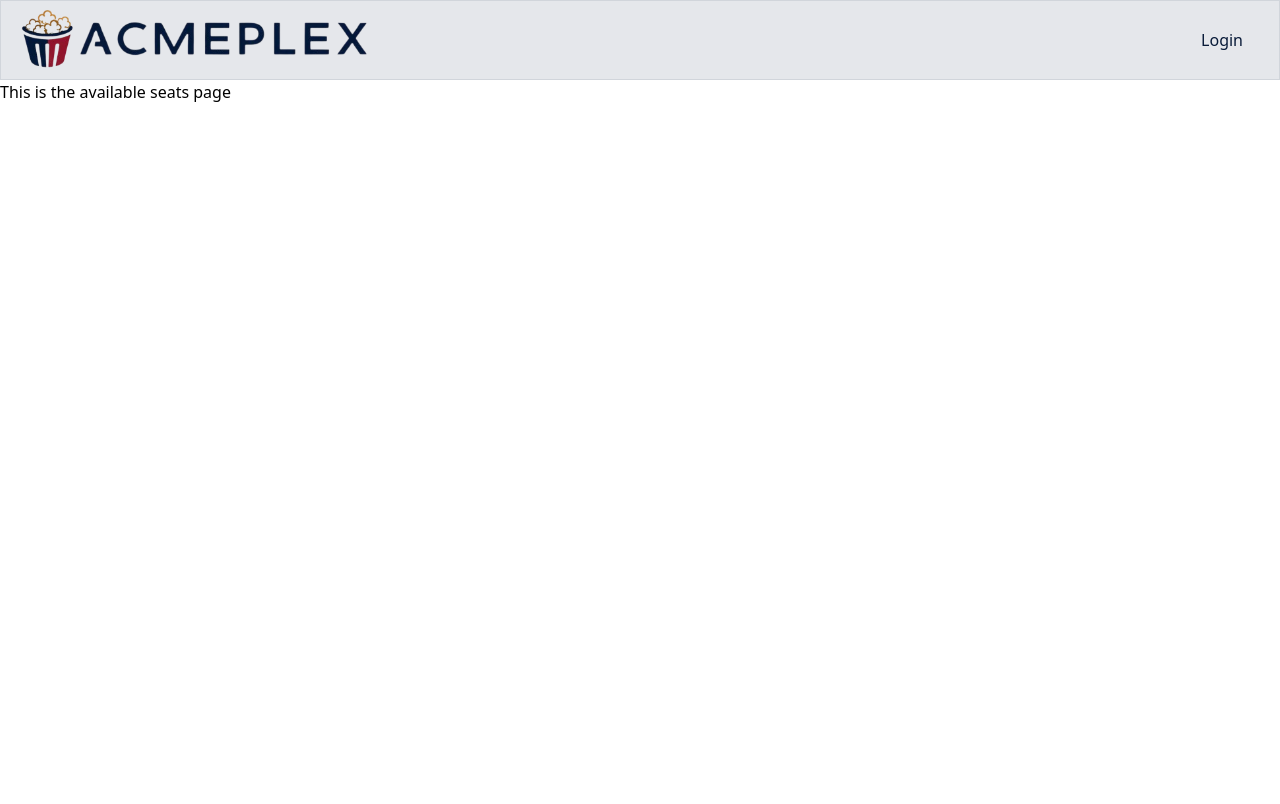
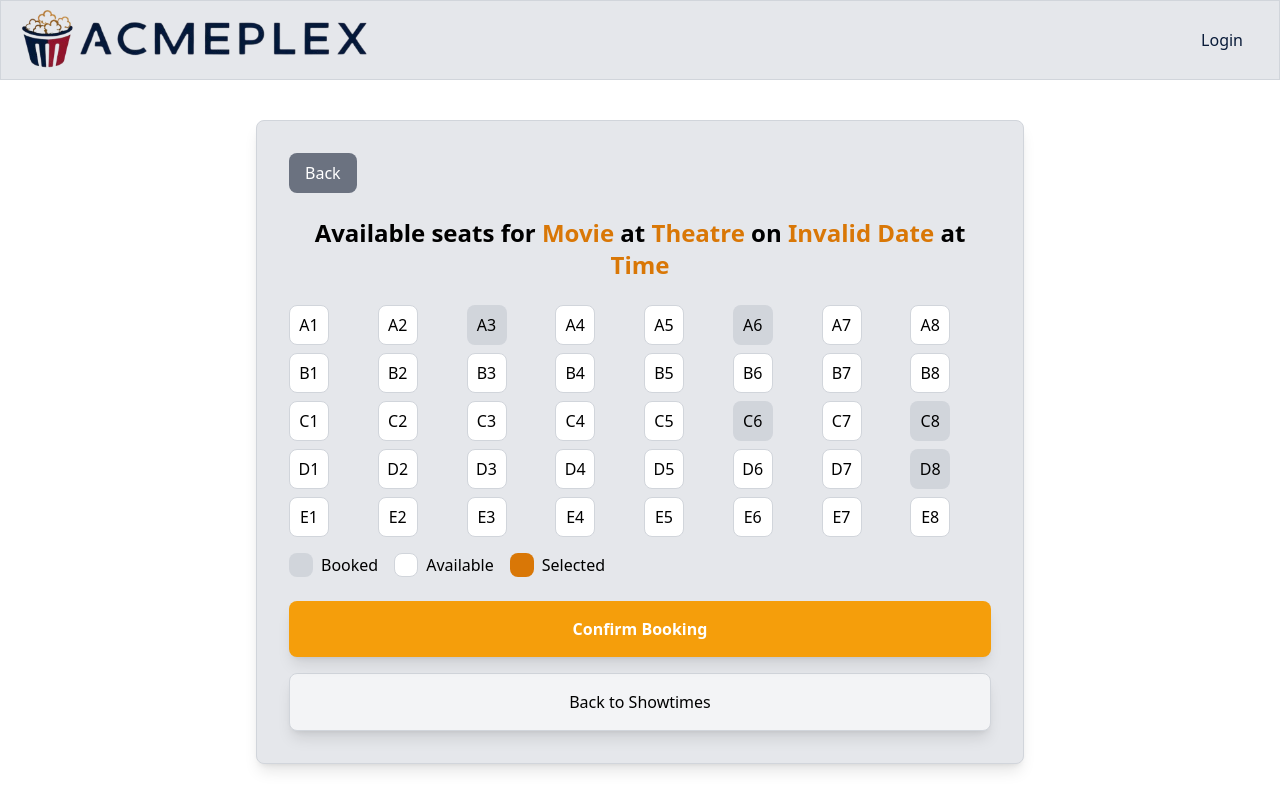
Before and after one commit to ensf-614-group11/frontend, a React (Vite) app in the folder AcmePlex/: page /AvailableSeats in a window 1280 px wide. Built offline with nearby package versions, Linux system fonts and the light colour scheme.

Commit message:
Added available seats and payment page

```diff
--- a/AcmePlex/src/App.jsx
+++ b/AcmePlex/src/App.jsx
@@ -5,6 +5,7 @@ import CancelTickets from "./pages/CancelTickets";
 import Showtimes from "./pages/Showtimes";
 import AvailableSeats from "./pages/AvailableSeats"
 import Payment from "./pages/Payment";
+import Confirmation from "./pages/Confirmation";
 
 function App() {
 
@@ -15,6 +16,7 @@ function App() {
       <Route path="/Showtimes" element={<Showtimes />} />
       <Route path="/AvailableSeats" element={<AvailableSeats />} />
       <Route path="/Payment" element={<Payment />} />
+      <Route path="/Confirmation" element={<Confirmation />} />
       <Route path="/CancelTickets" element={<CancelTickets />} />
     </Routes>
   )
--- /dev/null
+++ b/AcmePlex/src/components/AvailableSeatsPage.jsx
@@ -0,0 +1,117 @@
+import { useState } from "react";
+import { useLocation, Link } from "react-router-dom";
+import ContainerMain from "./ContainerMain";
+
+function AvailableSeatsPage() {
+  const { state } = useLocation();
+  const { showtime } = state || {}
+  const [selectedSeats, setSelectedSeats] = useState([]);
+
+  // Mock data for seat availability (to be replaced with API call)
+  const mockSeats = Array.from({length: 5}, (_, row) =>
+    Array.from({length: 8}, (_, col) => ({
+        id: `${String.fromCharCode(65 + row)}${col + 1}`,
+        isBooked: Math.random() < 0.2 // randomly mark some seats as booked
+    })))
+  const mockTicketPrice = 15;
+
+  // Toggle seat selection
+  const toggleSeatSelection = (seatID) => {
+    setSelectedSeats((prev) =>
+      prev.includes(seatID) ? prev.filter((id) => id !== seatID) : [...prev, seatID]);
+  }
+
+  const formatDateLong = (dateString) => {
+    if(!dateString) return "Invalid Date";
+    const date = new Date(dateString);
+    return new Intl.DateTimeFormat('en-US', {
+      month: 'long',
+      day: 'numeric',
+      year: 'numeric',
+    }).format(date)
+  }
+
+  return (
+    <ContainerMain>
+      <div className="space-y-6">
+        <Link
+          to="/Showtimes"
+          className="inline-block px-4 py-2 text-white bg-neutral-500 rounded-lg hover:bg-acmeYellow"
+        >
+          Back
+        </Link>
+        <h2 className="text-2xl font-bold text-center">
+          Available seats for{" "}
+          <span className="text-acmeYellow-dark">{showtime?.movie || "Movie"}</span> at{" "}
+          <span className="text-acmeYellow-dark">{showtime?.theatre || "Theatre"}</span> on{" "}
+          <span className="text-acmeYellow-dark">{formatDateLong(showtime?.date) || "Date"}</span> at{" "}
+          <span className="text-acmeYellow-dark">{showtime?.time || "Time"}</span>
+        </h2>
+        <div className="space-y-4">
+          {/* Seat Selection Grid */}
+          <div className="grid grid-cols-8 gap-2">
+            {mockSeats.flat().map((seat) => (
+              <button
+                key={seat.id}
+                className={`w-10 h-10 text-center rounded-lg ${
+                  seat.isBooked
+                    ? "bg-gray-300 cursor-not-allowed"
+                    : selectedSeats.includes(seat.id)
+                    ? "bg-acmeYellow-dark text-white"
+                    : "bg-white border border-neutral-300 hover:bg-acmeYellowlight"
+                }`}
+                onClick={() => !seat.isBooked && toggleSeatSelection(seat.id)}
+                disabled={seat.isBooked}
+              >
+                {seat.id}
+              </button>
+            ))}
+          </div>
+          {/* Legend */}
+          <div className="flex space-x-4">
+            <span className="flex items-center">
+              <div className="w-6 h-6 bg-gray-300 rounded-lg mr-2"></div>Booked
+            </span>
+            <span className="flex items-center">
+              <div className="w-6 h-6 bg-white border border-neutral-300 rounded-lg mr-2"></div>Available
+            </span>
+            <span className="flex items-center">
+              <div className="w-6 h-6 bg-acmeYellow-dark text-white rounded-lg mr-2"></div>Selected
+            </span>
+          </div>
+        </div>
+
+        {/* Selected Seats Summary */}
+        {selectedSeats.length > 0 && (
+          <div>
+            <h3 className="text-xl font-semibold">Selected Seats:</h3>
+            <p>{selectedSeats.join(", ")}</p>
+          </div>
+        )}
+
+        {/* Action Buttons */}
+        <div className="space-y-4">
+          <Link
+            to="/Payment"
+            state={{selectedSeats, ticketPrice: mockTicketPrice}}
+          >
+            <button
+              className="w-full p-4 bg-acmeYellow text-white rounded-lg font-bold shadow-lg hover:bg-acmeYellow-dark"
+              disabled={selectedSeats.length === 0}
+            >
+              Confirm Booking
+            </button>
+          </Link>
+          <Link
+            to="/Showtimes"
+            className="block text-center p-4 bg-gray-100 border border-gray-300 rounded-lg shadow-lg hover:bg-gray-200"
+          >
+            Back to Showtimes
+          </Link>
+        </div>
+      </div>
+    </ContainerMain>
+  )
+}
+
+export default AvailableSeatsPage;
--- /dev/null
+++ b/AcmePlex/src/components/PaymentPage.jsx
@@ -0,0 +1,101 @@
+import { useState } from "react";
+import { useLocation, useNavigate, Link } from "react-router-dom";
+import ContainerMain from "./ContainerMain";
+
+function PaymentPage() {
+  const { state } = useLocation();
+  const { selectedSeats, ticketPrice } = state || {};
+  const totalCost = (selectedSeats?.length || 0) * (ticketPrice || 0);
+
+  const [formData, setFormData] = useState({
+    firstName: "",
+    lastName: "",
+    email: "",
+    creditCard: "",
+    creditID: "",
+  });
+
+  const navigate = useNavigate();
+
+  const handleChange = (e) => {
+    const { name, value } = e.target;
+    setFormData((prev) => ({ ...prev, [name]: value}));
+  };
+
+  const handleConfirmPayment = () => {
+    // Placeholder for payment handling logic
+    console.log("Payment Details Submitted: ", formData, totalCost);
+    navigate("/Confirmation", { state: {totalCost, selectedSeats}});
+  };
+
+  return (
+    <ContainerMain>
+      <div className="container mx-auto p-6">
+        <Link
+          to="/AvailableSeats"
+          className="inline-block px-4 py-2 text-white bg-neutral-500 rounded-lg hover:bg-acmeYellow mb-5"
+        >
+          Back
+        </Link>
+        <h1 className="text-2xl font-bold mb-4">Payment Information</h1>
+        <form className="space-y-4">
+          <div className="grid grid-cols-2 gap-4">
+            <input
+              type="text"
+              name="firstName"
+              placeholder="First Name"
+              value={formData.firstName}
+              onChange={handleChange}
+              className="p-2 border rounded-lg"
+            />
+            <input
+              type="text"
+              name="lastName"
+              placeholder="Last Name"
+              value={formData.lastName}
+              onChange={handleChange}
+              className="p-2 border rounded-lg"
+            />
+          </div>
+          <input
+            type="email"
+            name="email"
+            placeholder="Email Address"
+            value={formData.email}
+            onChange={handleChange}
+            className="w-full p-2 border rounded-lg"
+          />
+          <input
+          type="text"
+          name="creditCard"
+          placeholder="Credit Card Number"
+          value={formData.creditCard}
+          onChange={handleChange}
+          className="w-full p-2 border rounded-lg"
+          />
+          <input
+            type="text"
+            name="creditID"
+            placeholder="Credit ID (optional)"
+            value={formData.creditID}
+            onChange={handleChange}
+            className="w-full p-2 border rounded-lg"
+          />
+          <div className="text-lg font-semibold">
+            Total Cost: ${totalCost.toFixed(2)}
+          </div>
+          <button
+            type="button"
+            className="w-full p-4 bg-acmeYellow text-white rounded-lg font-bold shadow-lg hover:bg-acmeYellow-dark"
+            onClick={handleConfirmPayment}
+          >
+            Confirm Payment
+          </button>
+        </form>
+      </div>
+    </ContainerMain>
+
+  )
+}
+
+export default PaymentPage;
--- a/AcmePlex/src/components/ShowtimesPage.jsx
+++ b/AcmePlex/src/components/ShowtimesPage.jsx
@@ -25,15 +25,16 @@ function ShowtimesPage() {
   ];
 
   const mockTheatres = [
+    { value: "", label: "Any Theatre"},
     { value: "theatre1", label: "Theatre 1" },
     { value: "theatre2", label: "Theatre 2" },
     { value: "theatre3", label: "Theatre 3" },
   ];
 
   const mockShowtimes = [
-    { movie: "movie1", theatre: "theatre1", date: "2024-11-13", time: "2:00 PM" },
-    { movie: "movie1", theatre: "theatre1", date: "2024-11-13", time: "5:00 PM" },
-    { movie: "movie2", theatre: "theatre1", date: "2024-11-13", time: "3:00 PM" },
+    { movie: "movie1", theatre: "theatre1", date: "2024-11-14", time: "2:00 PM" },
+    { movie: "movie1", theatre: "theatre1", date: "2024-11-14", time: "5:00 PM" },
+    { movie: "movie2", theatre: "theatre1", date: "2024-11-14", time: "3:00 PM" },
     // Add more mock showtimes as needed
   ];
 
@@ -76,8 +77,28 @@ function ShowtimesPage() {
   // Helper to find label for selected value
   const getLabel = (options, value) => options.find((option) => option.value === value)?.label || "Select an option";
 
+  const formatDateLong = (date) => {
+    return new Intl.DateTimeFormat('en-US', {
+      month: 'long',
+      day: 'numeric',
+      year: 'numeric',
+    }).format(date)
+  }
+
   return(
     <ContainerMain>
+      <div className="space-y-1">
+        <Link
+          to="/"
+          className="inline-block px-4 py-2 text-white bg-neutral-500 rounded-lg hover:bg-acmeYellow"
+        >
+          Back
+        </Link>
+        <div className="text-center border-b pb-4 mb-6">
+          <h1 className="text-3xl font-extrabold text-acmeYellow-dark">Showtimes</h1>
+          <p className="text-lg text-neutral-600 mt-0">Select a date, movie, or theatre to filter results:</p>
+        </div>
+      </div>
       <div className="space-y-6">
         <div>
           <label htmlFor="date-selector" className="block text-neutral-700">Select Date</label>
@@ -113,13 +134,16 @@ function ShowtimesPage() {
         </div>
 
         <div>
-          <h3 className="text-xl font-semibold">Here are the showtimes available for {selectedDate.toLocaleDateString()} at {getLabel(theatres, selectedTheatreState)}:</h3>
+          <h3 className="text-xl font-semibold">
+            Here are the showtimes available for {formatDateLong(selectedDate)} at {getLabel(theatres, selectedTheatreState)}:
+          </h3>
           <ul className="space-y-2 mt-4">
             {showtimes.length > 0 ? (
               showtimes.map((showtime, index) => (
                 <Link
                   key={index}
                   to={'/AvailableSeats'}
+                  state={{showtime}}
                   className="block p-4 bg-white border rounded-lg shadow-lg hover:bg-acmeBlue-lighter"
                 >
                   <div className='font-semibold text-lg'>{mockMovies.find(movie => movie.value === showtime.movie)?.label}</div>
--- a/AcmePlex/src/pages/AvailableSeats.jsx
+++ b/AcmePlex/src/pages/AvailableSeats.jsx
@@ -1,12 +1,14 @@
 import Header from "../components/header";
+import AvailableSeatsPage from "../components/AvailableSeatsPage";
 
 function AvailableSeats() {
   return(
     <div>
       <Header />
-      <h1>This is the available seats page</h1>
+      <AvailableSeatsPage />
     </div>
   )
 }
 
+
 export default AvailableSeats;
--- /dev/null
+++ b/AcmePlex/src/pages/Confirmation.jsx
@@ -0,0 +1,13 @@
+import Header from "../components/header";
+
+function Confirmation() {
+  return(
+    <div>
+      <Header />
+      <p>This is the Confirmation page</p>
+    </div>
+  )
+}
+
+
+export default Confirmation;
--- a/AcmePlex/src/pages/Payment.jsx
+++ b/AcmePlex/src/pages/Payment.jsx
@@ -1,10 +1,11 @@
 import Header from "../components/header";
+import PaymentPage from "../components/PaymentPage"
 
 function Payment() {
   return(
     <div>
       <Header />
-      <h1>This is the payments page</h1>
+      <PaymentPage />
     </div>
   )
 }
```
